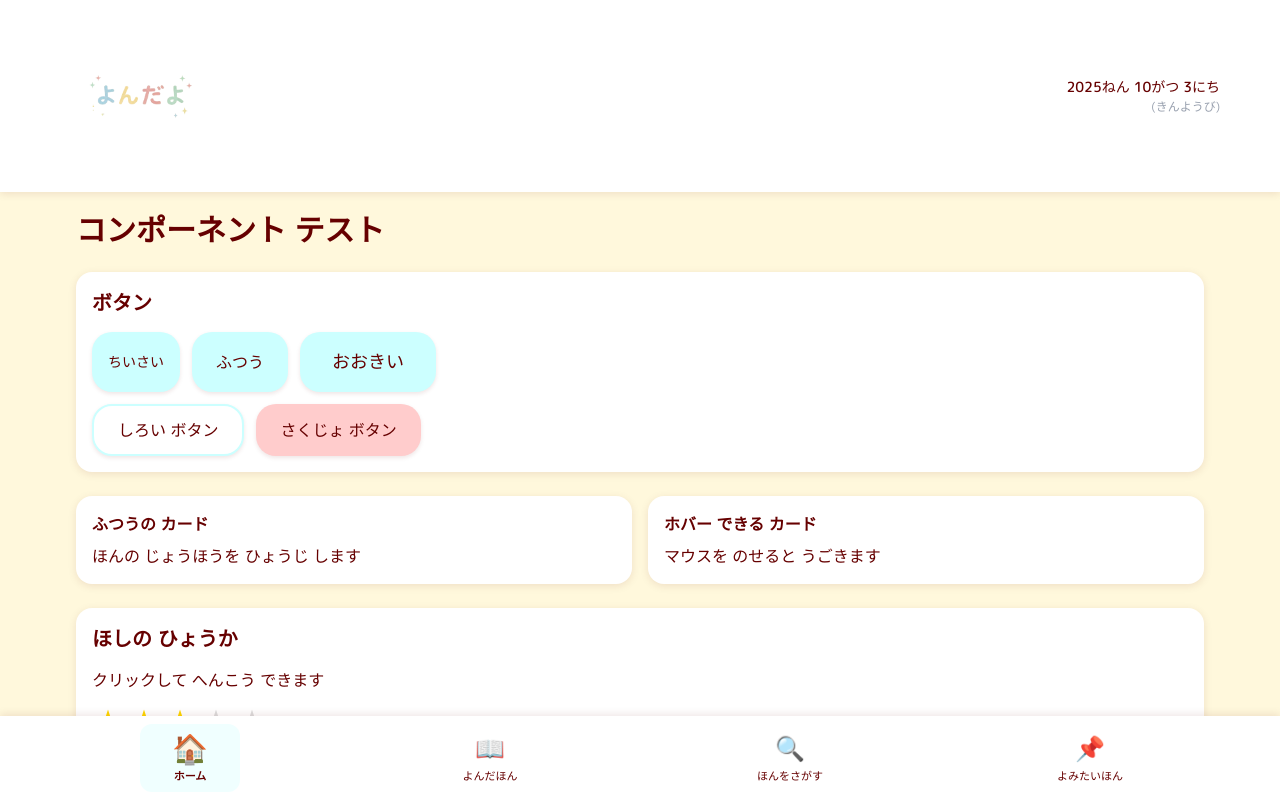
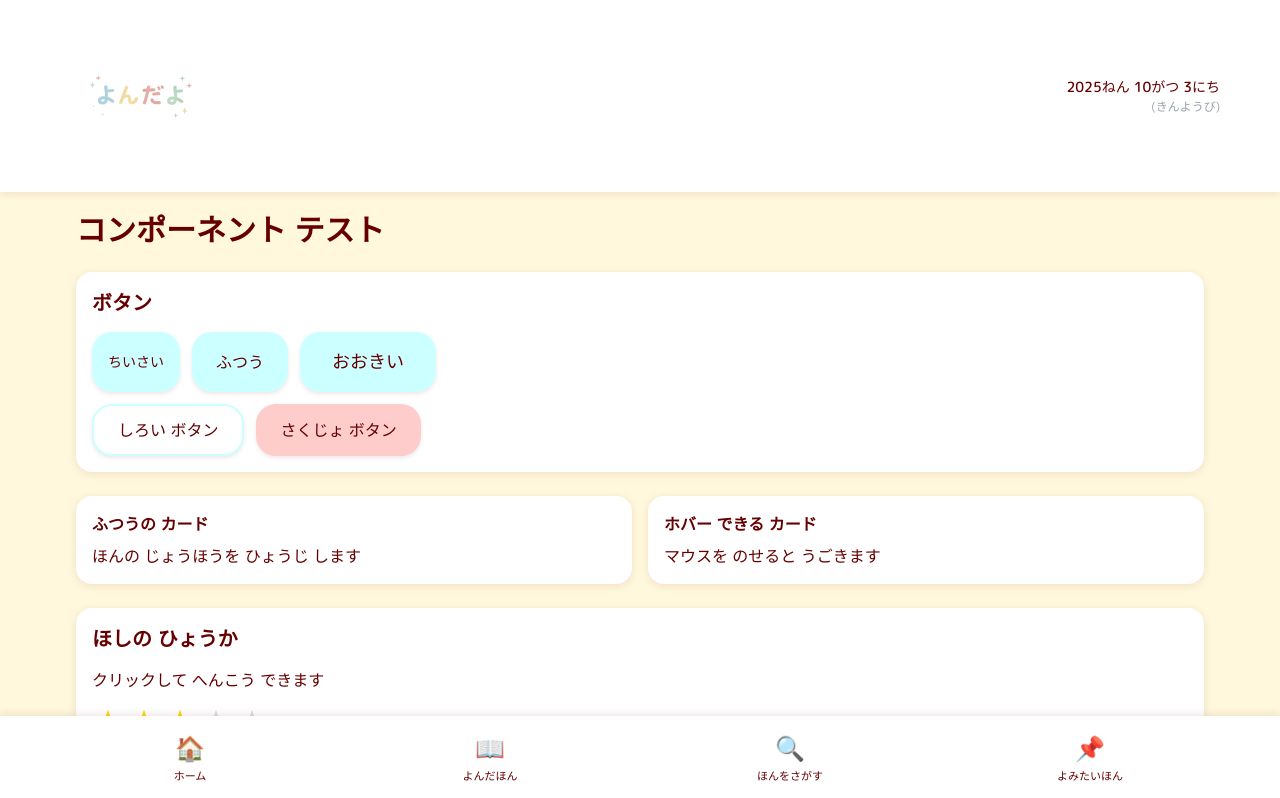
Before and after one commit to rasa-sa06/yondayo, a Next.js app: page / in a window 1280 px wide. Shown: the top 798 px of the page. Built offline with nearby package versions, Linux system fonts and the light colour scheme.

Commit message:
Update MenuBar.tsx,app/page.tsx

```diff
--- a/src/app/page.tsx
+++ b/src/app/page.tsx
@@ -107,7 +107,7 @@ export default function Home() {
         />
 
       </main>
-      <MenuBar currentPage={currentPage} onPageChange={setCurrentPage} />
+      <MenuBar />
     </div>
   );
 }
--- a/src/components/MenuBar.tsx
+++ b/src/components/MenuBar.tsx
@@ -1,38 +1,43 @@
 // components/MenuBar.tsx
-import React from 'react';
+"use client";
 
-type MenuBarProps = {
-    currentPage: 'home' | 'read' | 'search' | 'wishlist';
-    onPageChange: (page: 'home' | 'read' | 'search' | 'wishlist') => void;
-};
+import React from "react";
+import Link from "next/link";
+import { usePathname } from "next/navigation";
 
-export const MenuBar: React.FC<MenuBarProps> = ({ currentPage, onPageChange }) => {
+export const MenuBar: React.FC = () => {
+    const pathname = usePathname();
     const menuItems = [
-        { id: 'home' as const, icon: '🏠', label: 'ホーム' },
-        { id: 'read' as const, icon: '📖', label: 'よんだほん' },
-        { id: 'search' as const, icon: '🔍', label: 'ほんをさがす' },
-        { id: 'wishlist' as const, icon: '📌', label: 'よみたいほん' },
+        { id: "home", path: "/", icon: "🏠", label: "ホーム" },
+        { id: "read", path: "/read", icon: "📖", label: "よんだほん" },
+        { id: "search", path: "/search", icon: "🔍", label: "ほんをさがす" },
+        { id: "wishlist", path: "/wishlist", icon: "📌", label: "よみたいほん" },
     ];
 
     return (
         <nav className="fixed bottom-0 left-0 right-0 bg-white shadow-[0_-2px_8px_rgba(102,0,0,0.1)] z-[100]">
             <div className="max-w-[1200px] mx-auto flex justify-around py-2">
                 {menuItems.map((item) => (
-                    <button
+                    <Link
                         key={item.id}
-                        onClick={() => onPageChange(item.id)}
+                        href={item.path}
                         className={`flex-1 flex flex-col items-center gap-1 px-2 py-2 max-w-[100px] font-mplus rounded-xl transition-all ${
-                            currentPage === item.id
-                            ? 'bg-cyan/30 font-bold'
-                            : 'bg-transparent font-normal hover:bg-cyan/20'
-                            }`
-                        }
+                            pathname === item.id
+                                ? "bg-cyan/30 font-bold"
+                                : "bg-transparent font-normal hover:bg-cyan/20"
+                        }`}
                     >
-                    <span className={`text-2xl transition-transform ${currentPage === item.id ? 'scale-120' : 'scale-100'}`}>
-                        {item.icon}
-                    </span>
-                    <span className="text-[11px] whitespace-nowrap">{item.label}</span>
-                    </button>
+                        <span
+                            className={`text-2xl transition-transform ${
+                                pathname === item.id ? "scale-120" : "scale-100"
+                            }`}
+                        >
+                            {item.icon}
+                        </span>
+                        <span className="text-[11px] whitespace-nowrap">
+                            {item.label}
+                        </span>
+                    </Link>
                 ))}
             </div>
         </nav>
```
